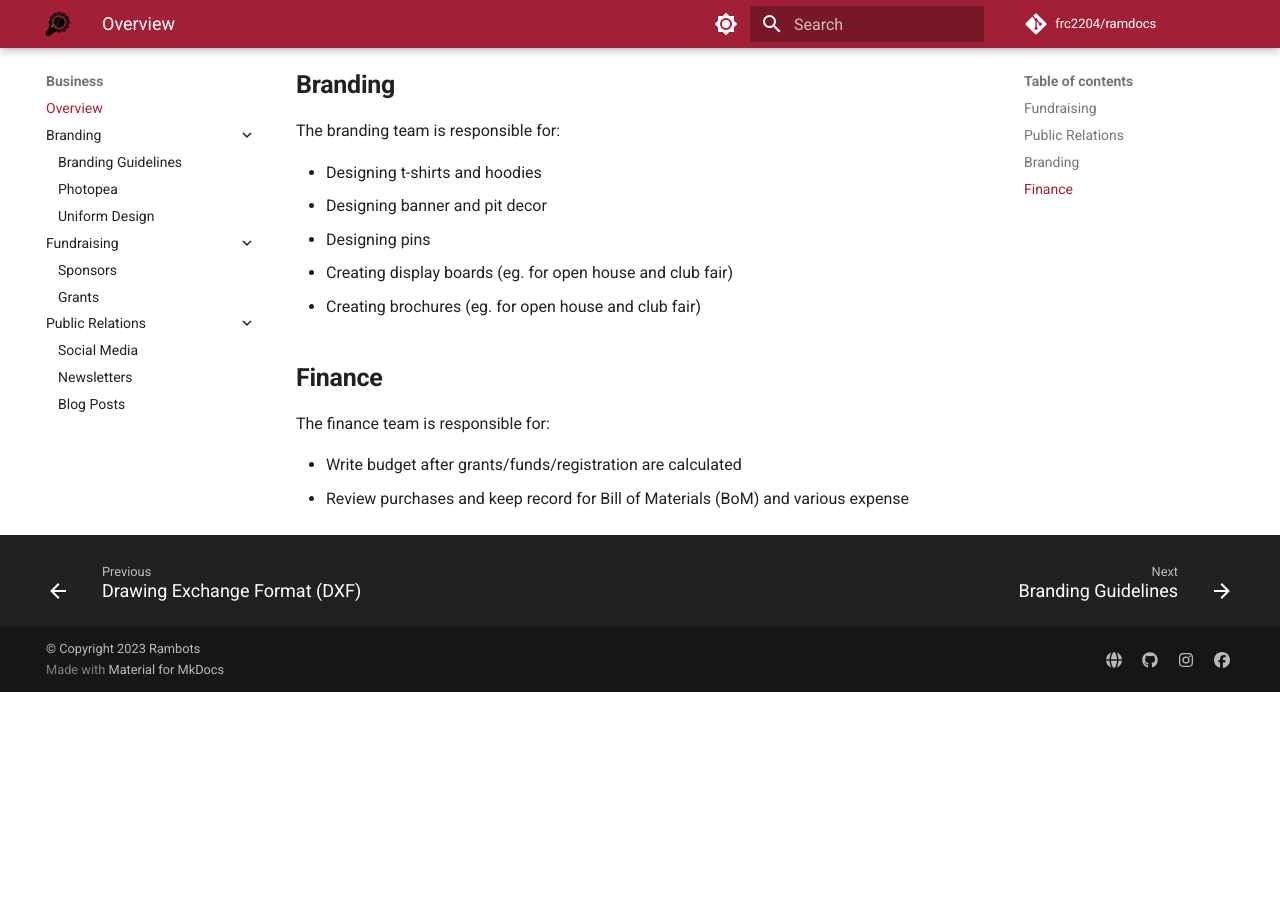
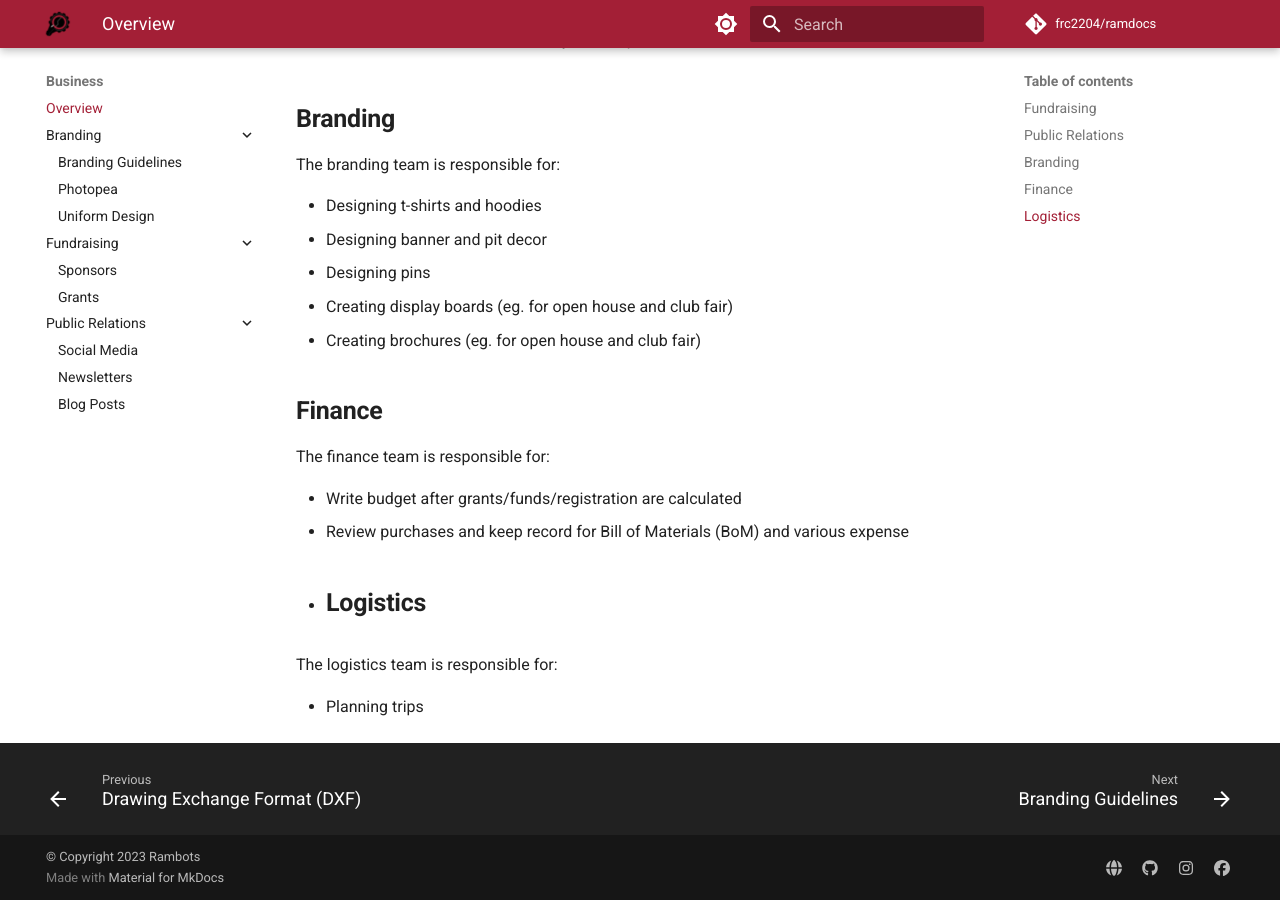
Before and after one commit to frc2204/ramdocs, an MkDocs documentation site: the page built from docs/business/overview.md, in a window 1280 px wide and 900 px high, scrolled down 1088 px. Built offline with MkDocs 1.6.1 and Material for MkDocs 9.7.7, drawn with Linux system fonts in a browser that asks for light colours; nearby versions of some CDN libraries; library files that are not in the unit come from our copies; comment, search, counter and statistics services are not loaded; before the commit the page ends 1780 px from its top, so only the background shows below that.

Commit message:
Update overview.md

```diff
--- a/docs/business/overview.md
+++ b/docs/business/overview.md
@@ -6,6 +6,7 @@ Welcome to the business team documentation. The team is responsible for funding
 - Branding
 - Public Relations
 - Fundraising
+- Logistics
 
 ## **Fundraising**
 
@@ -46,3 +47,9 @@ The finance team is responsible for:
 
 - Write budget after grants/funds/registration are calculated
 - Review purchases and keep record for Bill of Materials (BoM) and various expense
+
+- ## **Logistics**
+
+The logistics team is responsible for:
+
+- Planning trips
```
